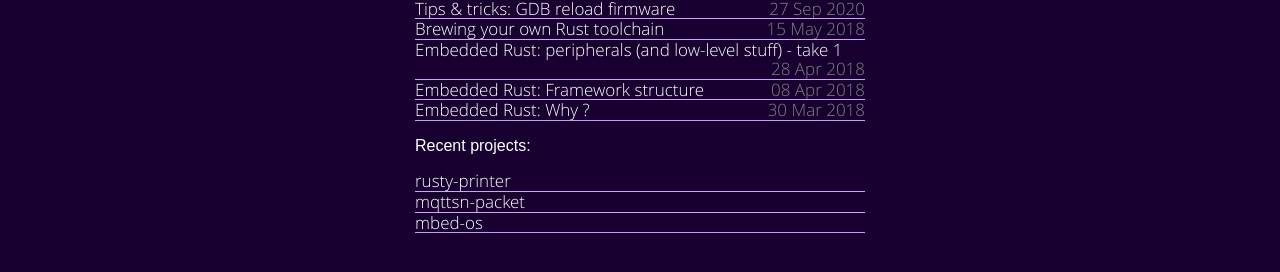
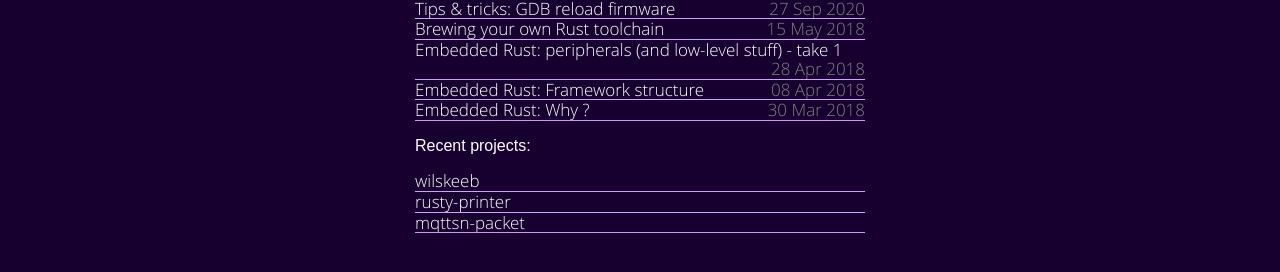
Before and after one commit to ithinuel/ithinuel, a Jekyll site: the page built from index.html, in a window 1280 px wide. Shown: the part 484-756 px from the top of the page. Built offline with Jekyll 4.4.1, drawn with Linux system fonts in a browser that asks for light colours.

Commit message:
Add wilskeeb to the portfolio

```diff
--- a/_config.yml
+++ b/_config.yml
@@ -41,6 +41,8 @@ links:
 
 # projects in header index
 projects:
+  - name: wilskeeb
+    url: https://github.com/ithinuel/wilskeeb
   - name: rusty-printer
     url: https://github.com/ithinuel/rusty-printer
   - name: mqttsn-packet
```
